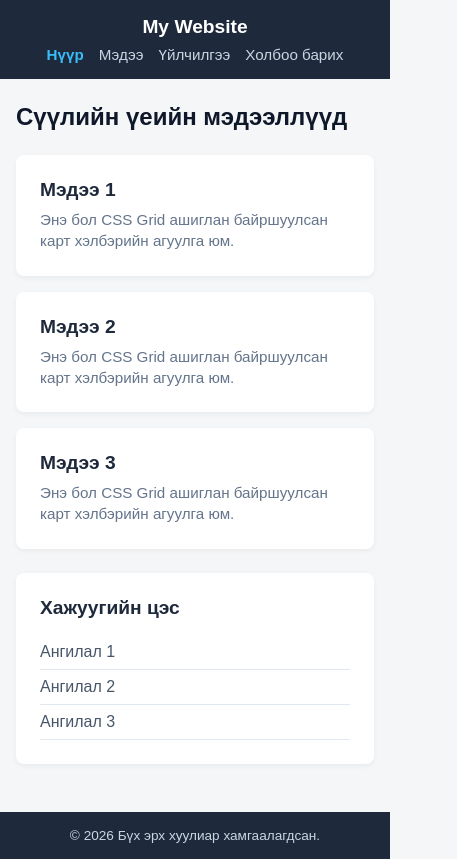
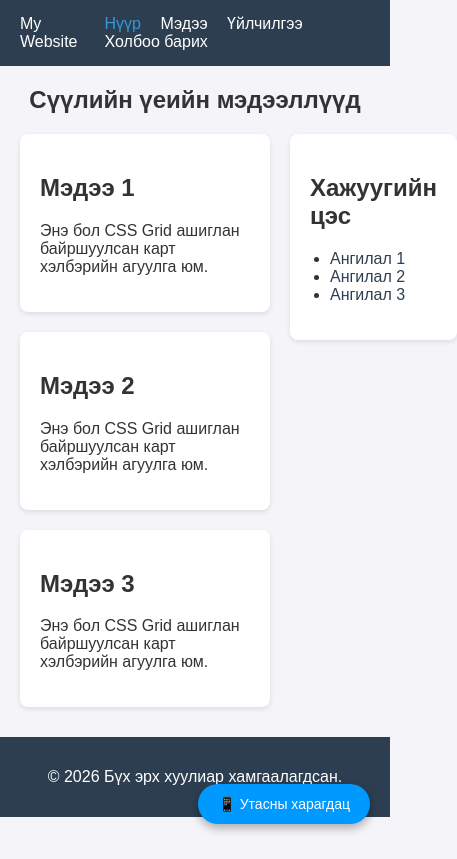
Before and after one commit to Lhagvajargal23/web-development-lab, a plain HTML site: page Lab5/index.html in a window 390 px wide. Shown: the whole page, 457 px wide, since content can reach past the window. Drawn offline with Linux system fonts and the light colour scheme.

Commit message:
Update lab files and mobile view

```diff
--- a/Lab5/index.html
+++ b/Lab5/index.html
@@ -6,11 +6,12 @@
     <title>Лаборатори 05 - Responsive Web Design</title>
     <link rel="stylesheet" href="style.css">
 </head>
-<body>
+<body id="page-body">
 
     <!-- Header & Nav Bar -->
     <header class="navbar">
         <div class="logo">My Website</div>
+        <button class="menu-toggle" onclick="toggleMobileView()">☰</button>
         <nav class="nav-links">
             <a href="#" class="active">Нүүр</a>
             <a href="#">Мэдээ</a>
@@ -53,10 +54,19 @@
         </aside>
     </div>
 
+    <!-- Утасны харагдац болгох товч -->
+    <button class="view-switch-btn" onclick="toggleMobileView()">📱 Утасны харагдац</button>
+
     <!-- Footer -->
     <footer>
         <p>&copy; 2026 Бүх эрх хуулиар хамгаалагдсан.</p>
     </footer>
 
+    <!-- JavaScript code -->
+    <script>
+        function toggleMobileView() {
+            document.body.classList.toggle('mobile-frame-view');
+        }
+    </script>
 </body>
 </html>
--- a/Lab5/style.css
+++ b/Lab5/style.css
@@ -1,161 +1,158 @@
-/* General Reset */
-* {
+/* Үндсэн загвар */
+body {
+    font-family: Arial, sans-serif;
     margin: 0;
     padding: 0;
-    box-sizing: border-box;
-    font-family: Arial, sans-serif;
+    background-color: #f4f4f9;
+    color: #333;
+    transition: all 0.3s ease;
 }
 
-body {
-    background-color: #f4f6f8;
-    color: #333;
-    overflow-x: hidden; /* Хэвтээ скролл үүсгэхгүй */
+.navbar {
+    display: flex;
+    justify-content: space-between;
+    align-items: center;
+    background-color: #2c3e50;
+    color: white;
+    padding: 15px 20px;
 }
 
-/* Navbar (Mobile First) */
-.navbar {
-    background-color: #1e293b;
+.menu-toggle {
+    display: none;
+    background: none;
+    border: none;
     color: white;
-    padding: 1rem;
-    display: flex;
-    flex-direction: column;
-    align-items: center;
-    gap: 0.5rem;
-}
-
-.logo {
-    font-size: 1.2rem;
-    font-weight: bold;
-}
-
-.nav-links {
-    display: flex;
-    flex-wrap: wrap;
-    justify-content: center;
-    gap: 15px;
+    font-size: 24px;
+    cursor: pointer;
 }
 
 .nav-links a {
-    color: #cbd5e1;
+    color: white;
     text-decoration: none;
-    font-size: 0.95rem;
+    margin-left: 15px;
 }
 
 .nav-links a.active, .nav-links a:hover {
-    color: #38bdf8;
-    font-weight: bold;
+    color: #3498db;
 }
 
-/* Title Header */
 .main-title {
-    padding: 1.5rem 1rem 0.5rem 1rem;
+    text-align: center;
+    margin: 20px 0;
+}
+
+.container {
+    display: flex;
     max-width: 1200px;
     margin: 0 auto;
+    padding: 0 20px;
+    gap: 20px;
 }
 
-.main-title h1 {
-    font-size: 1.5rem;
-    color: #0f172a;
-}
-
-/* Container (Mobile: Single Column) */
-.container {
-    display: flex;
-    flex-direction: column;
-    gap: 1.5rem;
-    padding: 1rem;
-    max-width: 1200px;
-    margin: 0 auto;
-}
-
-/* Cards (Mobile: 1 Column) */
 .cards-grid {
+    flex: 3;
     display: grid;
-    grid-template-columns: 1fr;
-    gap: 1rem;
-    flex: 3;
+    grid-template-columns: repeat(auto-fit, minmax(250px, 1fr));
+    gap: 20px;
 }
 
 .card {
     background: white;
-    padding: 1.5rem;
+    padding: 20px;
     border-radius: 8px;
-    box-shadow: 0 2px 5px rgba(0,0,0,0.05);
+    box-shadow: 0 2px 5px rgba(0,0,0,0.1);
 }
 
-.card h2 {
-    color: #1e293b;
-    margin-bottom: 0.5rem;
-    font-size: 1.2rem;
-}
-
-.card p {
-    color: #64748b;
-    font-size: 0.95rem;
-    line-height: 1.4;
-}
-
-/* Sidebar */
 .sidebar {
+    flex: 1;
     background: white;
-    padding: 1.5rem;
+    padding: 20px;
     border-radius: 8px;
-    box-shadow: 0 2px 5px rgba(0,0,0,0.05);
-    flex: 1;
-}
-
-.sidebar h2 {
-    color: #1e293b;
-    font-size: 1.2rem;
-    margin-bottom: 1rem;
+    box-shadow: 0 2px 5px rgba(0,0,0,0.1);
+    height: fit-content;
 }
 
 .sidebar ul {
-    list-style: none;
-}
-
-.sidebar li {
-    padding: 0.5rem 0;
-    border-bottom: 1px solid #e2e8f0;
+    padding-left: 20px;
 }
 
 .sidebar a {
-    color: #475569;
+    color: #2c3e50;
     text-decoration: none;
 }
 
-/* Footer */
 footer {
-    background-color: #1e293b;
-    color: #cbd5e1;
     text-align: center;
-    padding: 1rem;
-    margin-top: 2rem;
-    font-size: 0.85rem;
+    padding: 15px;
+    background-color: #2c3e50;
+    color: white;
+    margin-top: 30px;
 }
 
-
-
-/* Tablet View (min-width: 768px) */
-@media (min-width: 768px) {
-    .navbar {
-        flex-direction: row;
-        justify-content: space-between;
-        padding: 1rem 2rem;
-    }
-
-    .cards-grid {
-        grid-template-columns: repeat(2, 1fr);
-    }
+/* Утасны харагдац шилжүүлэх товчны загвар */
+.view-switch-btn {
+    position: fixed;
+    bottom: 20px;
+    right: 20px;
+    background-color: #0099ff;
+    color: white;
+    border: none;
+    padding: 12px 20px;
+    border-radius: 30px;
+    font-size: 14px;
+    cursor: pointer;
+    box-shadow: 0 4px 10px rgba(0,0,0,0.3);
+    z-index: 1000;
 }
 
-/* Desktop View (min-width: 1024px) */
-@media (min-width: 1024px) {
-    .container {
-        flex-direction: row;
-    }
+.view-switch-btn:hover {
+    background-color: #007acc;
+}
 
-    .cards-grid {
-        grid-template-columns: repeat(3, 1fr);
-    }
+/* ==========================================
+   MOBILE FRAME VIEW (Товч дарахад ажиллах хэсэг)
+   ================================---------- */
+body.mobile-frame-view {
+    background-color: #1a1a1a;
+    display: flex;
+    flex-direction: column;
+    align-items: center;
+    justify-content: center;
+    min-height: 100vh;
 }
+
+body.mobile-frame-view header,
+body.mobile-frame-view .main-title,
+body.mobile-frame-view .container,
+body.mobile-frame-view footer {
+    width: 380px;
+    box-sizing: border-box;
+}
+
+body.mobile-frame-view {
+    /* Мобайл рам үүсгэх */
+}
+
+body.mobile-frame-view .container {
+    flex-direction: column;
+    max-width: 380px;
+}
+
+body.mobile-frame-view .navbar {
+    flex-direction: column;
+    border-top-left-radius: 20px;
+    border-top-right-radius: 20px;
+}
+
+body.mobile-frame-view .menu-toggle {
+    display: block;
+}
+
+body.mobile-frame-view .nav-links {
+    display: none; /* Утасны харагдац дээр menu товчлууртай болгох */
+}
+
+body.mobile-frame-view footer {
+    border-bottom-left-radius: 20px;
+    border-bottom-right-radius: 20px;
+}
```
